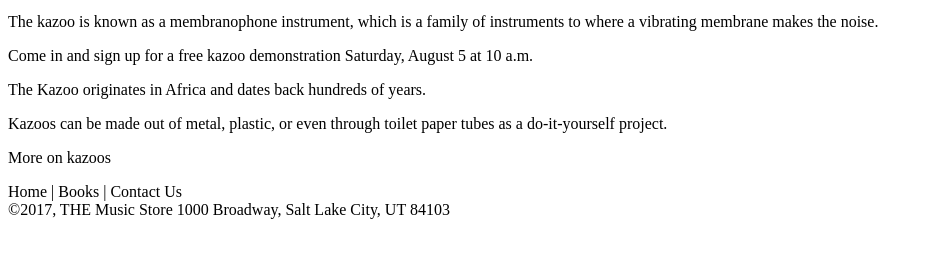
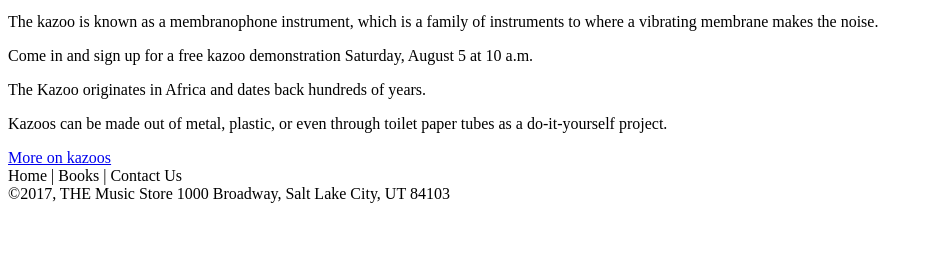
Before and after one commit to angelysseh/CertificationPrep_Angelysse, a plain HTML site: page Domain 3/MusicStore3/33d-spotlight.html in a window 1280 px wide. Shown: the part 401-658 px from the top of the page, without its empty margins (0-933 px from the left). Drawn offline with Linux system fonts and the light colour scheme.

Commit message:
Update 33d-spotlight.html

```diff
--- a/Domain 3/MusicStore3/33d-spotlight.html
+++ b/Domain 3/MusicStore3/33d-spotlight.html
@@ -39,7 +39,8 @@
                 or even through toilet paper tubes as a do-it-yourself project.
             </p>
         </article>
-        <p>More on kazoos</p>
+        <a href="https://en.wikipedia.org/wiki/Kazoo">More on kazoos</a>
+
     </section>
     <footer>
         <nav>Home | Books | Contact Us</nav>
```
